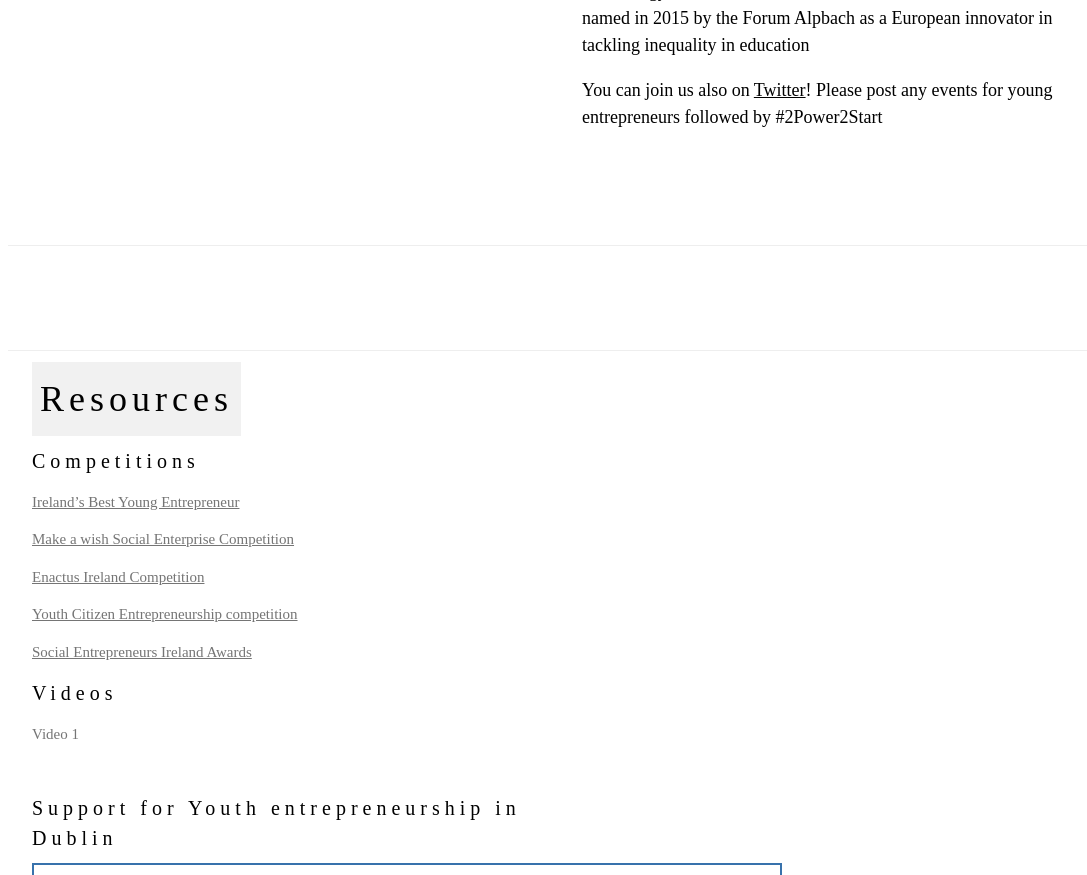
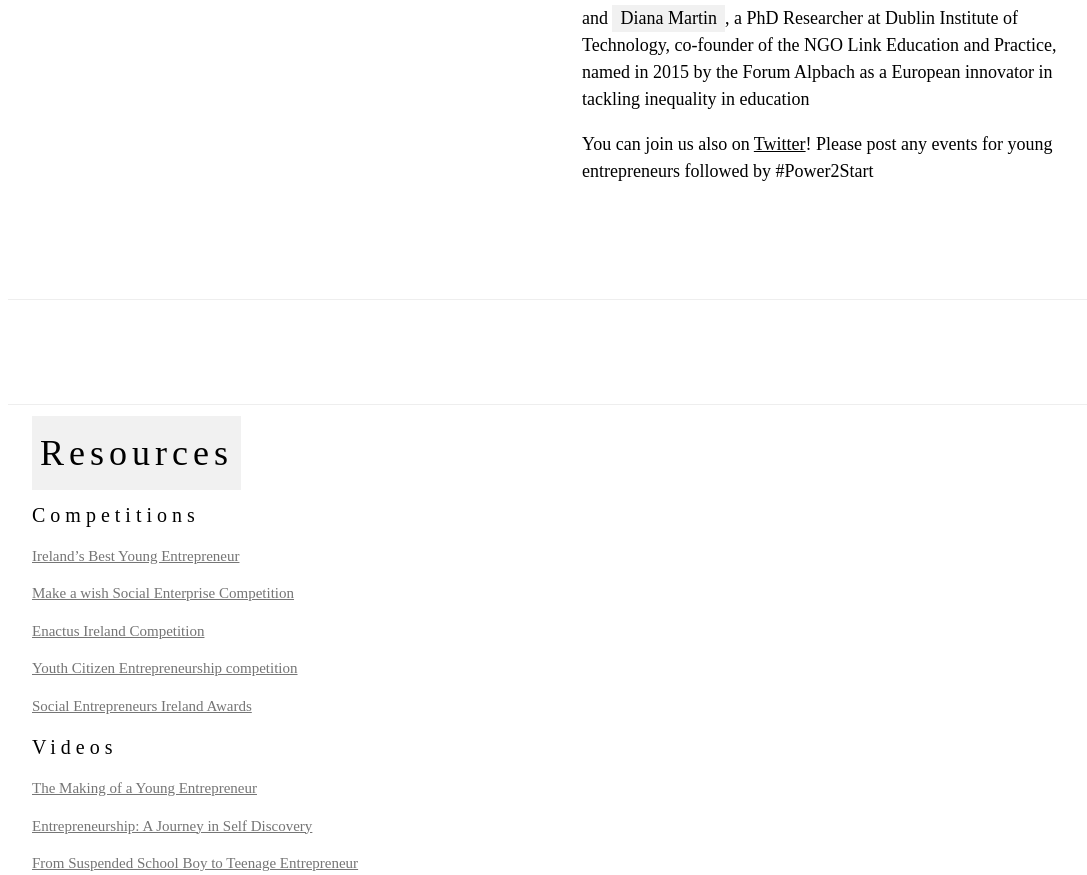
Before and after one commit to diamar16/Power2Start, a Flask app: page / in a window 1280 px wide. Shown: the part 1489-2364 px from the top of the page, without its empty margins (82-1169 px from the left). Run offline with Flask 2, Linux system fonts and the light colour scheme; some libraries are stand-ins or nearby versions; grey boxes are pictures that could not be loaded.

Commit message:
Update home.html

```diff
--- a/templates/home.html
+++ b/templates/home.html
@@ -52,9 +52,10 @@
           <h1 class="w3-center">Power 2 Start</h1><br>
           <h5 class="w3-center">Entrepreneurship Resources for Youth</h5>
           <p class="w3-large">Welcome to Power2start. This website is for young Irish based entrepreneurs and future entrepreneurs (15-24 years old) who have an idea or project they would like to develop further. The website is designed to empower young people with the knowledge, skills and resources they may need to bring their idea to life. Developing a support network is important for entrepreneurship to thrive and the Power2start community page has been designed with this in mind. </p>
-          <p class="w3-large">We are <span class="w3-tag w3-light-grey">Emma O'Brien</span>, a PhD Researcher  </p>
+          <p class="w3-large">We are <span class="w3-tag w3-light-grey">Emma O'Brien</span>, a PhD Researcher at Dublin Institute of Technology, Emmas's research interest is
+             in Community Engagement and Entrepreneurship </p>
           <p class="w3-large">and <span class="w3-tag w3-light-grey">Diana Martin</span>, a PhD Researcher at Dublin Institute of Technology, co-founder of the NGO Link Education and Practice, named in 2015 by the Forum Alpbach as a European innovator in tackling inequality in education  </p>
-          <p class="w3-large">You can join us also on <a href="https://twitter.com/Power2Start1">Twitter</a>! Please post any events for young entrepreneurs followed by #2Power2Start  </p>
+          <p class="w3-large">You can join us also on <a href="https://twitter.com/Power2Start1">Twitter</a>! Please post any events for young entrepreneurs followed by #Power2Start  </p>
 
 
         </div>
@@ -76,7 +77,11 @@
           <p class="w3-text-grey"><a href="http://socialentrepreneurs.ie/">Social Entrepreneurs Ireland Awards<a/> </p>
 
           <h4>Videos</h4>
-          <p class="w3-text-grey">Video 1</p><br>
+          <p class="w3-text-grey"><a href="https://www.youtube.com/watch?v=EblQj_pZFlQ">The Making of a Young Entrepreneur<a/></p>
+          <p class="w3-text-grey"><a href="https://www.youtube.com/watch?v=mYxdg9ywwMU">Entrepreneurship: A Journey in Self Discovery<a/> </p>
+          <p class="w3-text-grey"><a href="https://www.youtube.com/watch?v=Y1nqkrWxGRQ">From Suspended School Boy to Teenage Entrepreneur<a/></p>
+          <p class="w3-text-grey"><a href="https://www.youtube.com/watch?v=HPd1jUFJIk0">The Future of Youth Entrepreneurship<a/> </p>
+          <p class="w3-text-grey"><a href="https://www.youtube.com/watch?v=yJDrFhTSPAk">Why Now is the Time to be a Youth Entrepreneur<a/></p><br>
 
           <h4>Support for Youth entrepreneurship in Dublin</h4>
 
```
